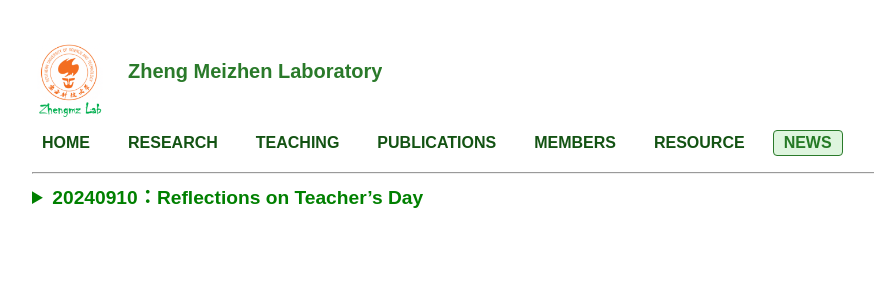
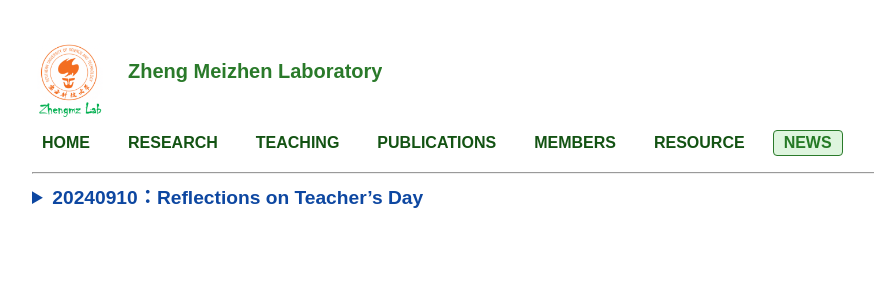
Before and after one commit to ZhengmzLab/zhengmzlab.github.io, a Jekyll site: the page built from news.md, in a window 1280 px wide. Shown: the top 300 px of the page, without its empty margins (120-994 px from the left). Built offline with Jekyll 4.4.1, drawn with Linux system fonts in a browser that asks for light colours.

Commit message:
Update news.md

```diff
--- a/news.md
+++ b/news.md
@@ -5,7 +5,7 @@ title: NEWS
 
 
 <details>
-<summary  style="color:green; font-size:1.2em; font-weight:bold;" > 20240910：Reflections on Teacher’s Day</summary>
+<summary  style="color:#0D47A1; font-size:1.2em; font-weight:bold;" > 20240910：Reflections on Teacher’s Day</summary>
 
 In the past, I only knew the joy of giving gifts to my teachers on Teacher’s Day.
 Now I truly understand the happiness of receiving flowers from my own students!
@@ -15,7 +15,7 @@ Let’s guess whose thoughtful idea it was!
 
 <img src="https://github.com/user-attachments/assets/dca23cfc-4e78-4be1-a927-3bd73a310045" style="max-width:100%;" alt="教师节图片" />
 
-<div style="color:green; font-size:1.2em; font-weight:bold;">教师节有感</div>
+<div style="color:#0D47A1; font-size:1.2em; font-weight:bold;">教师节有感</div>
 
 昔年恩师受花香，
 今朝桃李立身旁。
```
